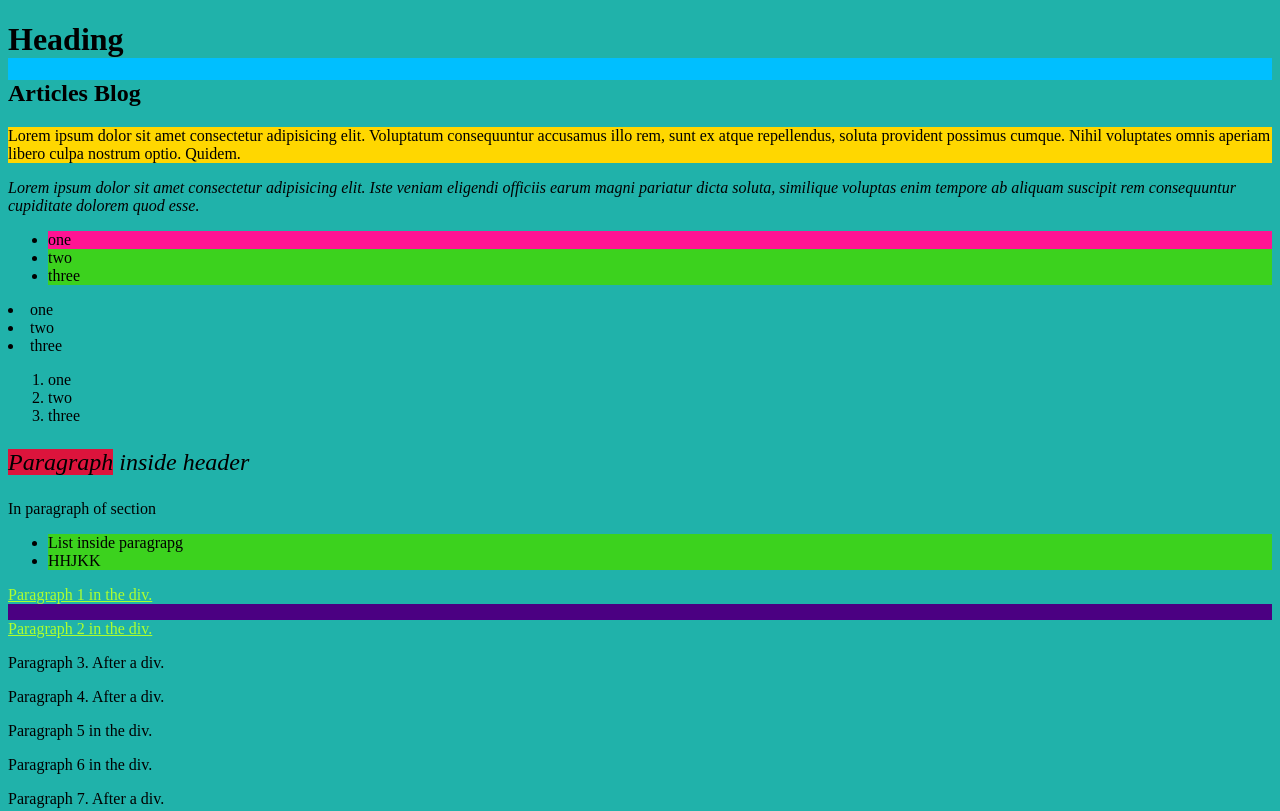
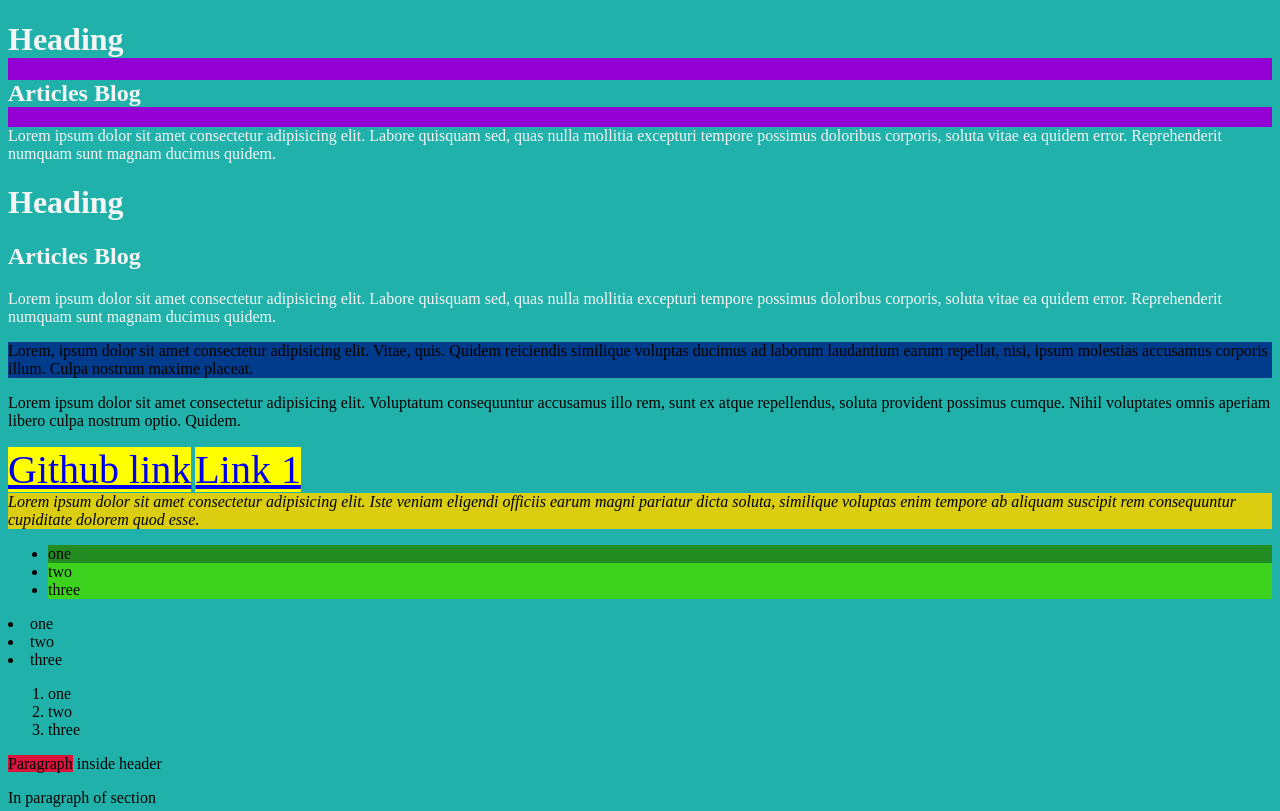
Before and after one commit to sanketcodekul/Codekul-Fullstack-WebDevelopment-December-3pm-batch, a plain HTML site: page cssselectors.html in a window 1280 px wide. Shown: the top 811 px of the page. Drawn offline with Linux system fonts and the light colour scheme.

Commit message:
attribute selectors

```diff
--- a/cssselectors.html
+++ b/cssselectors.html
@@ -31,7 +31,7 @@ p ~ ul {
   background: #ff0000;
 }  */
 
-*{
+        * {
             background-color: lightseagreen;
         }
 
@@ -46,9 +46,9 @@ p ~ ul {
 
         /* section ul li{
     background-color: darkblue;
-} */
+}
 
-        div ul>li#one {
+        div ul>li #one {
             background-color: deeppink;
         }
 
@@ -73,6 +73,70 @@ p ~ ul {
             background-color: indigo;
         }
 
+
+        header,
+        section,
+        article {
+            font-size: 30px;
+            border: solid 3px red;
+        }*/
+
+        /* [href]{
+    background-color: black;
+}
+
+[href="https://github.com/"]{
+    background-color: chartreuse;
+}
+
+a[href~="com"]{
+    background-color: crimson;
+}
+
+a[href^="#"] {
+  background-color: gold;
+} */
+
+        a[href$=".com"] {
+            background-color: rgba(221, 19, 29, 0.904);
+        }
+
+
+        /* header[class="heading"] {
+            background-color: black;
+            color: chartreuse;
+        } */
+
+        header[class] {
+            color: whitesmoke;
+        }
+
+        a[href] {
+            font-size: 40px;
+            background-color: yellow;
+        }
+
+header[class^="head"]{
+    background-color: darkviolet;
+
+
+}
+
+header[class$="one"]{
+
+}
+
+
+        [class$="head"]{
+            background-color: rgb(0, 60, 139);
+        }
+
+        [class~="sect"]{
+background-color: rgb(219, 206, 17);
+        }
+[id="one"]{
+    background-color: forestgreen;
+}
 
     </style>
 </head>
@@ -100,7 +164,11 @@ element element  descendant selector
 
 
 Descendent Selector symbol space
-syntax: Parent element targrtedelement -->
+syntax: Parent element targrtedelement
+
+
+
+Whenever there is similar specificity between element styles. The latest or the last one CSS style would get applied to the elements-->
 
 
 
@@ -113,15 +181,38 @@ syntax: Parent element targrtedelement -->
 
         <h2>Articles Blog</h2>
 
+        <p>Lorem ipsum dolor sit amet consectetur adipisicing elit. Labore quisquam sed, quas nulla mollitia excepturi
+            tempore possimus doloribus corporis, soluta vitae ea quidem error. Reprehenderit numquam sunt magnam ducimus
+            quidem.</p>
+
     </header>
 
-    <section class="sect">
+    <header class="HEAD-ing">
+
+        <h1>
+            Heading
+        </h1>
+
+        <h2>Articles Blog</h2>
+
+        <p>Lorem ipsum dolor sit amet consectetur adipisicing elit. Labore quisquam sed, quas nulla mollitia excepturi
+            tempore possimus doloribus corporis, soluta vitae ea quidem error. Reprehenderit numquam sunt magnam ducimus
+            quidem.</p>
+
+    </header>
+
+
+    <section class="section-head">Lorem, ipsum dolor sit amet consectetur adipisicing elit. Vitae, quis. Quidem reiciendis similique voluptas
+        ducimus ad laborum laudantium earum repellat, nisi, ipsum molestias accusamus corporis illum. Culpa nostrum
+        maxime placeat.</section>
+    <section class="sect-one">
         <p class="sports">Lorem ipsum dolor sit amet consectetur adipisicing elit. Voluptatum consequuntur accusamus
             illo rem, sunt ex atque repellendus, soluta provident possimus cumque. Nihil voluptates omnis aperiam libero
             culpa nostrum optio. Quidem.</p>
     </section>
 
-
+    <a href="https://github.com/">Github link</a>
+    <a href="#">Link 1</a>
     <address class="sect">
         Lorem ipsum dolor sit amet consectetur adipisicing elit. Iste veniam eligendi officiis earum magni pariatur
         dicta soluta, similique voluptas enim tempore ab aliquam suscipit rem consequuntur cupiditate dolorem quod esse.
```
Lines whose indentation alone changed are shown as unchanged.
